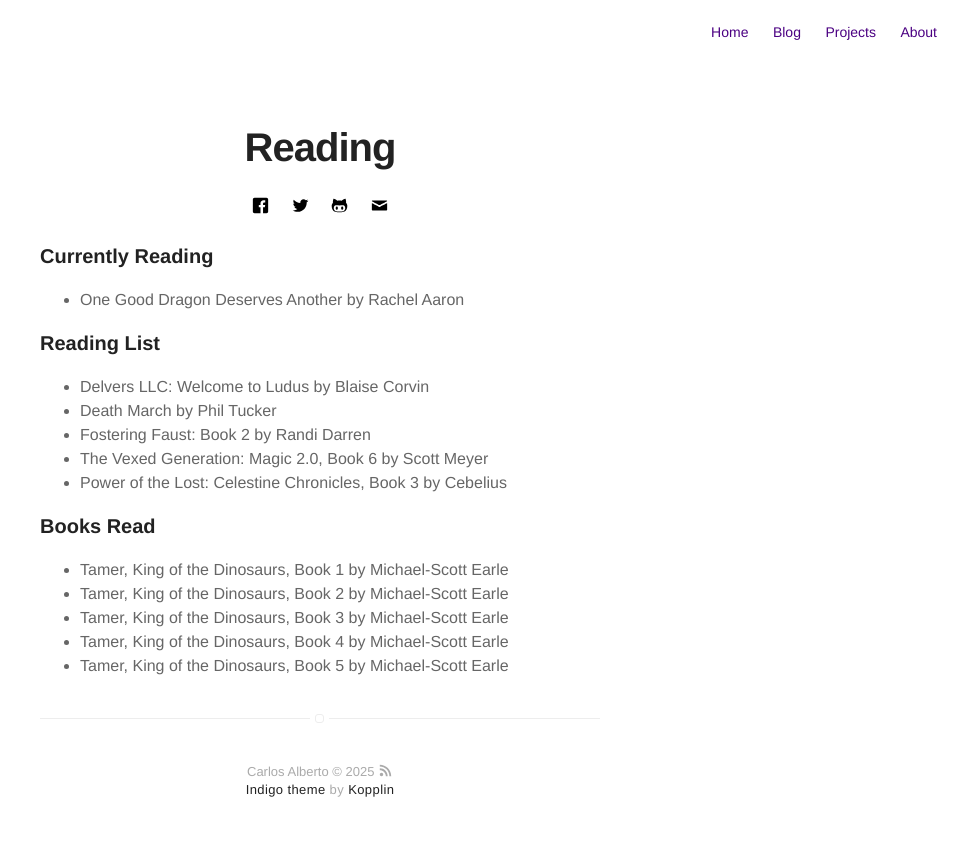
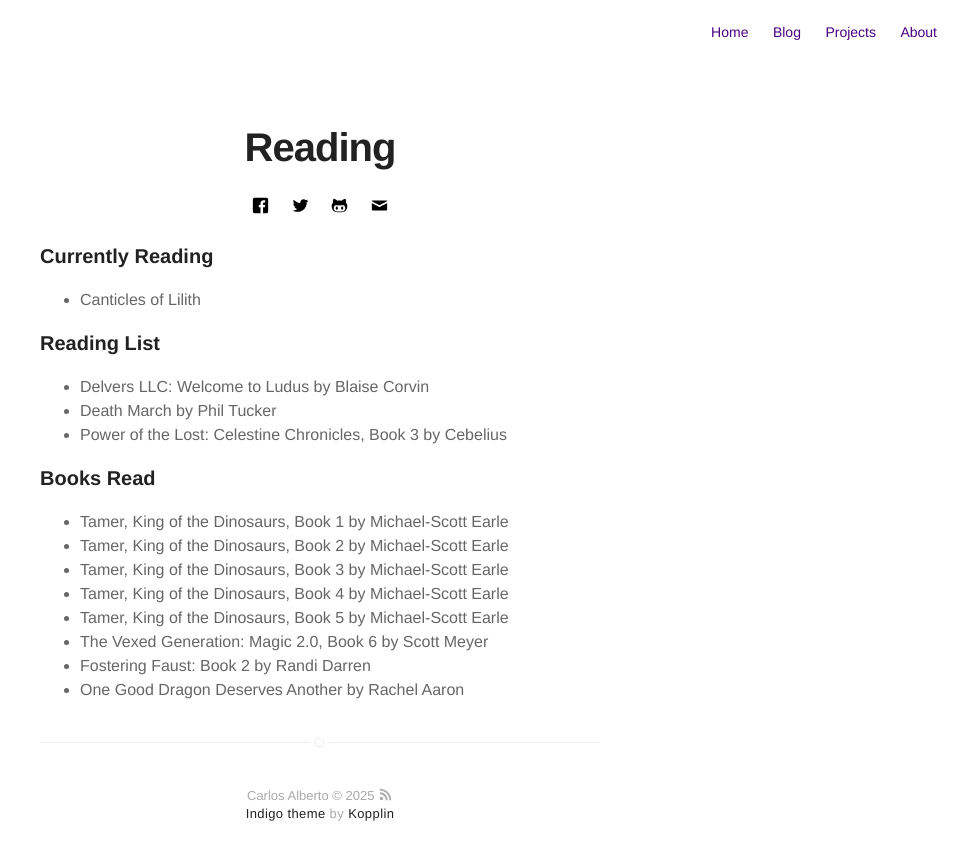
Before and after one commit to caalbert/caalbert.github.io, a Jekyll site: the page built from reading.md, in a window 1280 px wide. Shown: the top 860 px of the page, without its empty margins (320-1280 px from the left). Built offline with Jekyll 4.4.1, drawn with Linux system fonts in a browser that asks for light colours; part of the change alters nothing that is shown.

Commit message:
Update reading.md

```diff
--- a/reading.md
+++ b/reading.md
@@ -5,15 +5,13 @@ permalink: /reading/index.html
 ---
 ### Currently Reading
 
-- One Good Dragon Deserves Another by Rachel Aaron
+- Canticles of Lilith
 
 
 ### Reading List
 
 - Delvers LLC: Welcome to Ludus by Blaise Corvin
 - Death March by Phil Tucker
-- Fostering Faust: Book 2 by Randi Darren
-- The Vexed Generation: Magic 2.0, Book 6 by Scott Meyer
 - Power of the Lost: Celestine Chronicles, Book 3 by Cebelius
 
 
@@ -24,3 +22,6 @@ permalink: /reading/index.html
 - Tamer, King of the Dinosaurs, Book 3 by Michael-Scott Earle
 - Tamer, King of the Dinosaurs, Book 4 by Michael-Scott Earle
 - Tamer, King of the Dinosaurs, Book 5 by Michael-Scott Earle
+- The Vexed Generation: Magic 2.0, Book 6 by Scott Meyer
+- Fostering Faust: Book 2 by Randi Darren
+- One Good Dragon Deserves Another by Rachel Aaron
```
